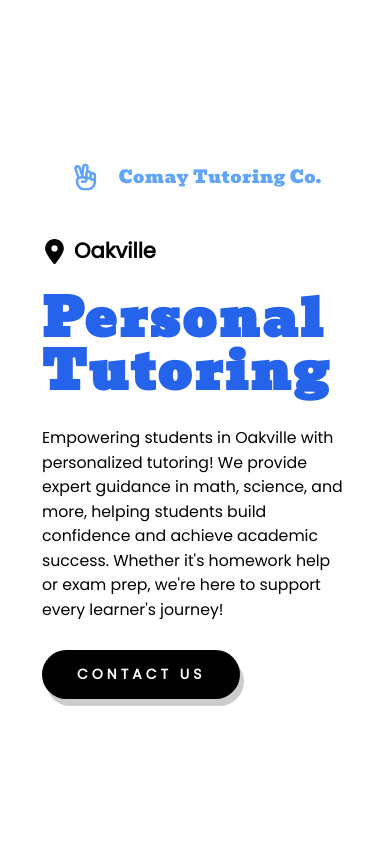
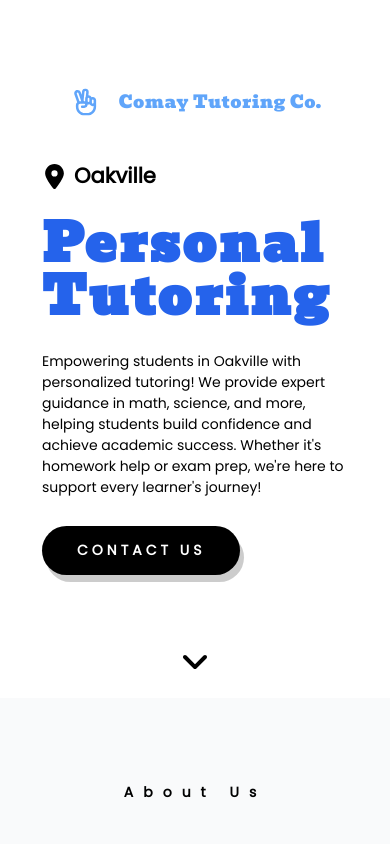
Before and after one commit to JacobC09/Tutoring, a Next.js app: page / in a window 390 px wide. Shown: the top 844 px of the page. Built offline with nearby package versions, Linux system fonts and the light colour scheme.

Commit message:
update hero sizing

```diff
--- a/src/layout/Footer.tsx
+++ b/src/layout/Footer.tsx
@@ -21,7 +21,7 @@ export default function Footer() {
                 <div className="space-y-4">
                     <p className="text-lg font-bold ">Sign up for our newsletter for updates!</p>
                     <div>
-                        <form action="https://formsubmit.co/jake.comay@gmail.com" method="post" className="flex gap-4 text-black">
+                        <form action="https://formsubmit.co/jake.comay@gmail.com" method="post" className="flex gap-4 text-black flex-col sm:flex-row">
                             <input type="hidden" name="_autoresponse" value="Thanks for joining the newsletter! Stay tuned for updates." />
                             <input type="hidden" name="_subject" value="[Newsletter]" />
                             <input type="email" name="email" placeholder="example@domain.com" autoComplete="email"
--- a/src/layout/Hero.tsx
+++ b/src/layout/Hero.tsx
@@ -5,8 +5,8 @@ import { FaLocationDot, FaAngleDown } from "react-icons/fa6";
 
 export default function Hero() {
     return (
-        <div className="relative min-h-screen w-full overflow-x-hidden" id="hero">
-            <div className="relative h-screen flex flex-col justify-center items-center mx-12 xl:m-0 xl:items-start xl:ml-[10vw]">
+        <div className="w-full overflow-x-hidden" id="hero">
+            <div className="relative py-[5vh] sm:py-0 sm:h-screen flex flex-col justify-center items-center mx-12 xl:m-0 xl:items-start xl:ml-[10vw]">
 
                 <Navbar>
                     <HoverLink className="tracking-widest">ABOUT</HoverLink>
@@ -21,7 +21,7 @@ export default function Hero() {
                         <p className="font-bold text-2xl">Oakville</p>
                     </div>
                     <h1 className="text-6xl sm:text-8xl lg:text-9xl text-blue-600 tracking-wider my-8">Personal Tutoring</h1>
-                    <p className="text-lg font">
+                    <p className="text-base sm:text-lg font">
                         Empowering students in Oakville with personalized tutoring! We provide expert guidance in math, science,
                         and more, helping students build confidence and achieve academic success. Whether it&apos;s homework help or exam prep,
                         we&apos;re here to support every learner&apos;s journey!
```
